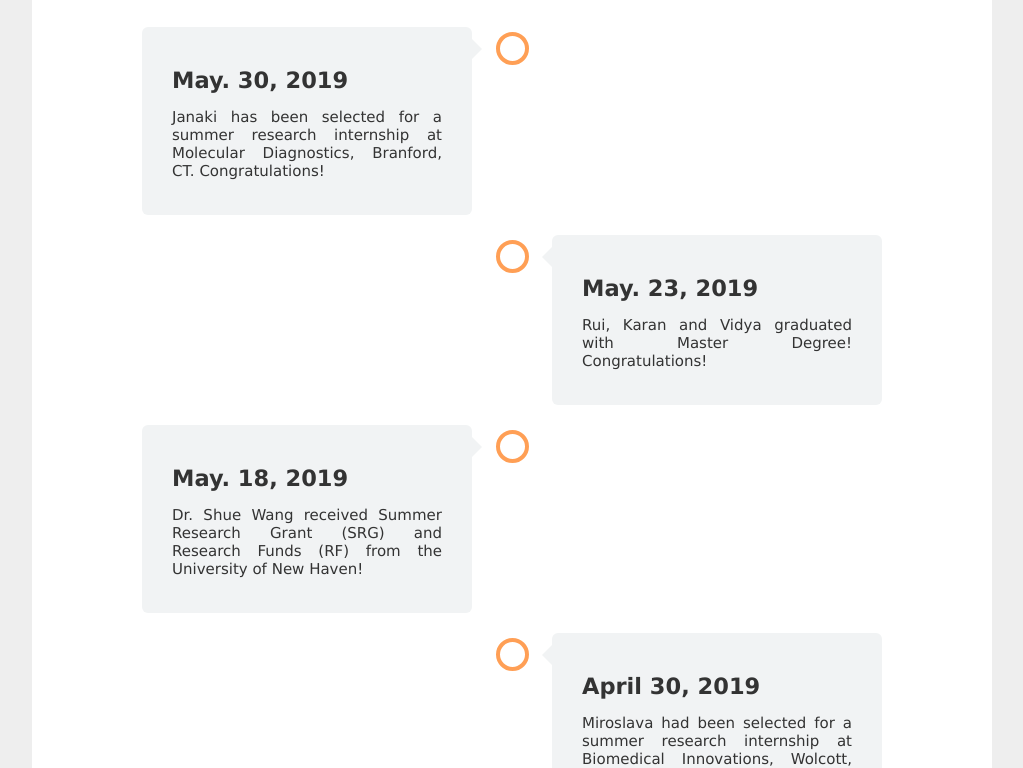
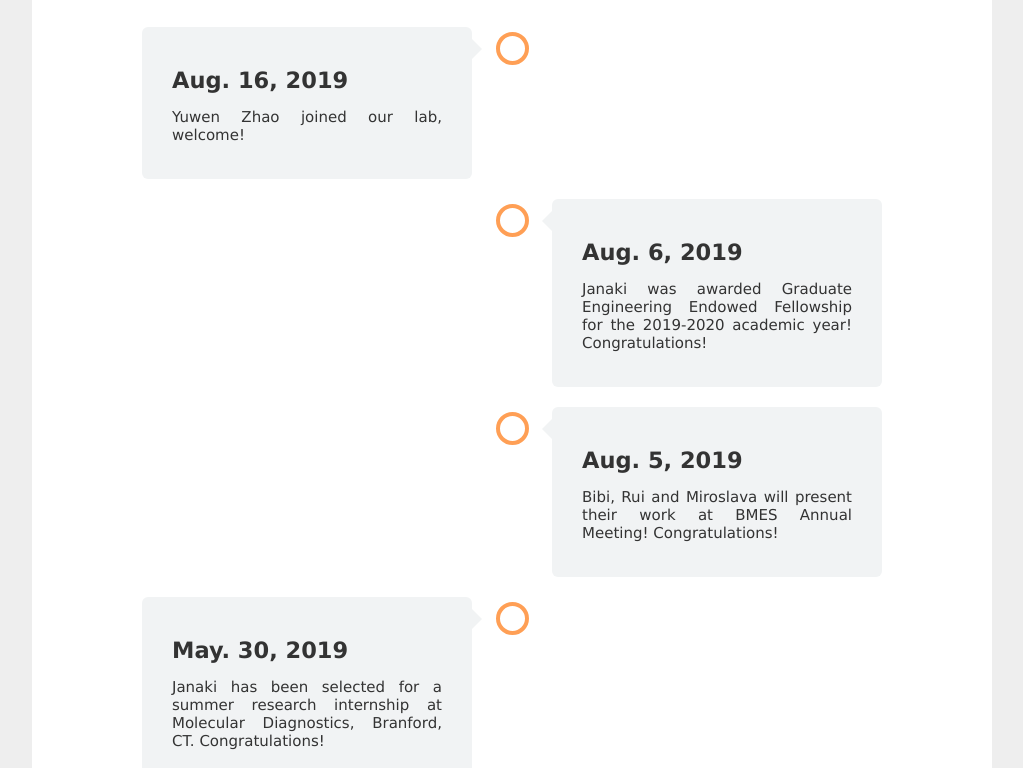
Before and after one commit to unhwanglab/unhwanglab.github.io, a plain HTML site: page news.html in a window 1280 px wide. Shown: the part 216-984 px from the top of the page, without its empty margins (128-1151 px from the left). Drawn offline with Linux system fonts and the light colour scheme; a script that the page names is missing.

Commit message:
Update news.html

```diff
--- a/news.html
+++ b/news.html
@@ -198,6 +198,25 @@
 
 	<div class="container left">
 		<div class="content">
+		  <h2>Aug. 16, 2019</h2>
+		  <p>Yuwen Zhao joined our lab, welcome!</p>
+		</div>
+	  </div>
+	<div class="container right">
+		<div class="content">
+		  <h2>Aug. 6, 2019</h2>
+		  <p>Janaki was awarded Graduate Engineering Endowed Fellowship for the 2019-2020 academic year! Congratulations!</p>
+		</div>
+	  </div>
+	<div class="container right">
+		<div class="content">
+		  <h2>Aug. 5, 2019</h2>
+		  <p>Bibi, Rui and Miroslava will present their work at BMES Annual Meeting! Congratulations!</p>
+		</div>
+	  </div>
+
+	<div class="container left">
+		<div class="content">
 		  <h2>May. 30, 2019</h2>
 		  <p>Janaki has been selected for a summer research internship at Molecular Diagnostics, Branford, CT. Congratulations!</p>
 		</div>
```
